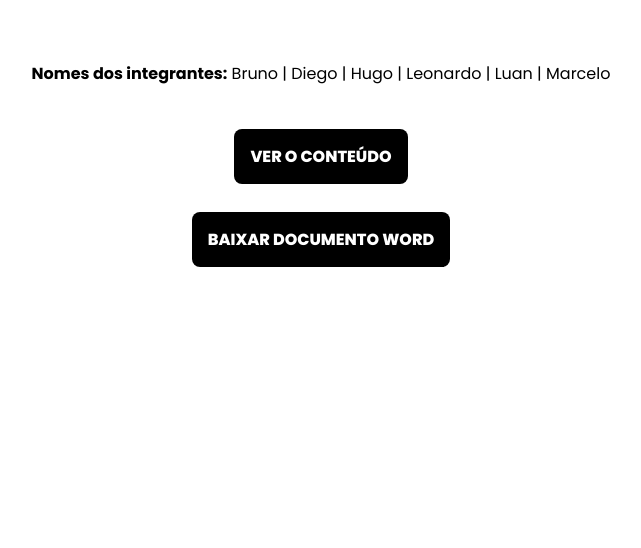
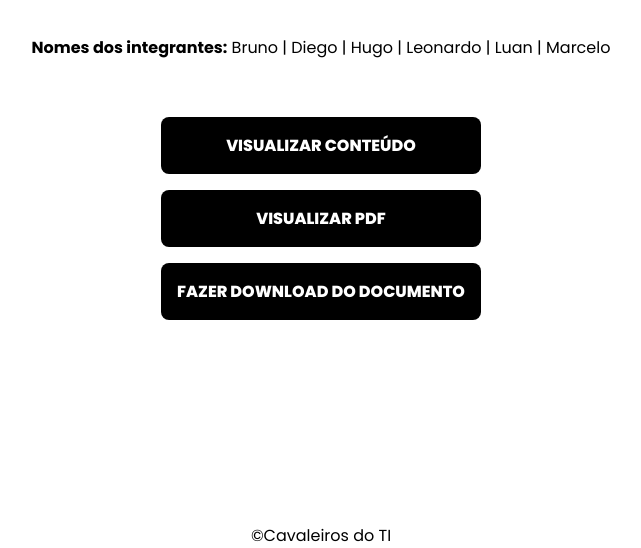
Before and after one commit to luanASO/apresentacao-so, a plain HTML site: page index.html in a window 1280 px wide. Shown: the part 277-825 px from the top of the page, without its empty margins (319-960 px from the left). Before the commit the page ends 800 px from the top, so only its background shows below. Drawn offline with Linux system fonts and the light colour scheme.

Commit message:
Add files via upload

```diff
--- a/index.html
+++ b/index.html
@@ -16,15 +16,22 @@
 <body>
     <header class="header">
         <div class="header-container">
-            <h1>RESUMO DOS SEMINÁRIOS</h1>
-            <h2>Sistemas Operacionais</h2>
-            <p><span id="nomes-integrantes">Nomes dos integrantes:</span> Bruno | Diego | Hugo | Leonardo | Luan | Marcelo</p>
-            <a href="./html/introducao.html" class="button">VER O CONTEÚDO</a>
-            <div class="download">
-                <a href="./RESUMOS SISTEMAS OPERACIONAIS.docx" target="_blank" class="button">BAIXAR DOCUMENTO WORD</a>
+            <div>
+                <h1>RESUMO DOS SEMINÁRIOS</h1>
+                <h2>Sistemas Operacionais</h2>
+                <p><span id="nomes-integrantes">Nomes dos integrantes:</span> Bruno | Diego | Hugo | Leonardo | Luan |
+                    Marcelo</p>
             </div>
+            <div id="links">
+                <a href="./html/introducao.html" class="button">VISUALIZAR CONTEÚDO</a>
+                <a href="./Resumo Sistemas Operacionais - Cavaleiros do T.I.pdf" target="_blank"
+                    class="button">VISUALIZAR PDF</a>
+                <a download href="./Resumo Sistemas Operacionais - Cavaleiros do T.I.pdf" target="_blank"
+                    class="button">FAZER DOWNLOAD DO DOCUMENTO</a>
+            </div>
+
         </div>
-
+        <p id="copy">&copy;Cavaleiros do TI</p>
     </header>
 
 </body>
--- a/style.css
+++ b/style.css
@@ -5,16 +5,13 @@
     font-family: 'poppins', sans-serif;
 }
 
-header.header {
-    width: 100%;
+
+header .header-container {
     height: 100vh;
-    /* background-color: red; */
     display: flex;
+    flex-direction: column;
     justify-content: center;
     align-items: center;
-}
-
-header .header-container {
     text-align: center;
 }
 
@@ -39,6 +36,12 @@ header .header-container p span{
     font-weight: bold;
 }
 
+#links {
+    display: flex;
+    flex-direction: column;
+    flex-wrap: wrap;
+}
+
 header .header-container a.button {
     text-decoration: none;
     color: white;
@@ -46,6 +49,7 @@ header .header-container a.button {
     padding: 1rem;
     border-radius: 8px;
     font-weight: 800;
+    margin-bottom: 5%;
 }
 
 header .header-container a.button:hover {
@@ -56,6 +60,7 @@ header .header-container a.button:hover {
 
 }
 
-header .header-container .download {
-    margin: 10%;
+#copy {
+    text-align: center;
+    font-weight: 400;
 }
```
Also changed, not shown: 1 other file.
